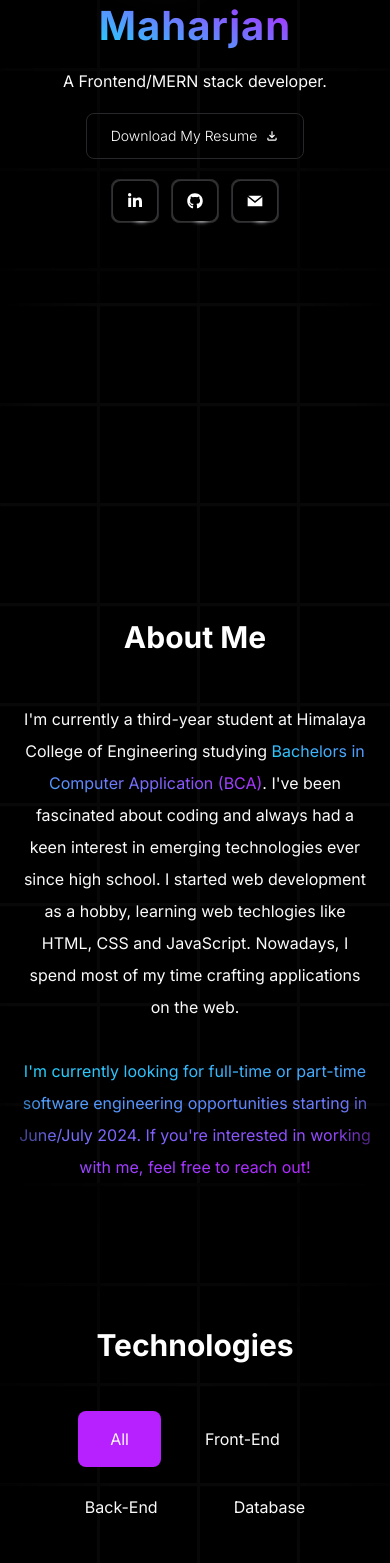
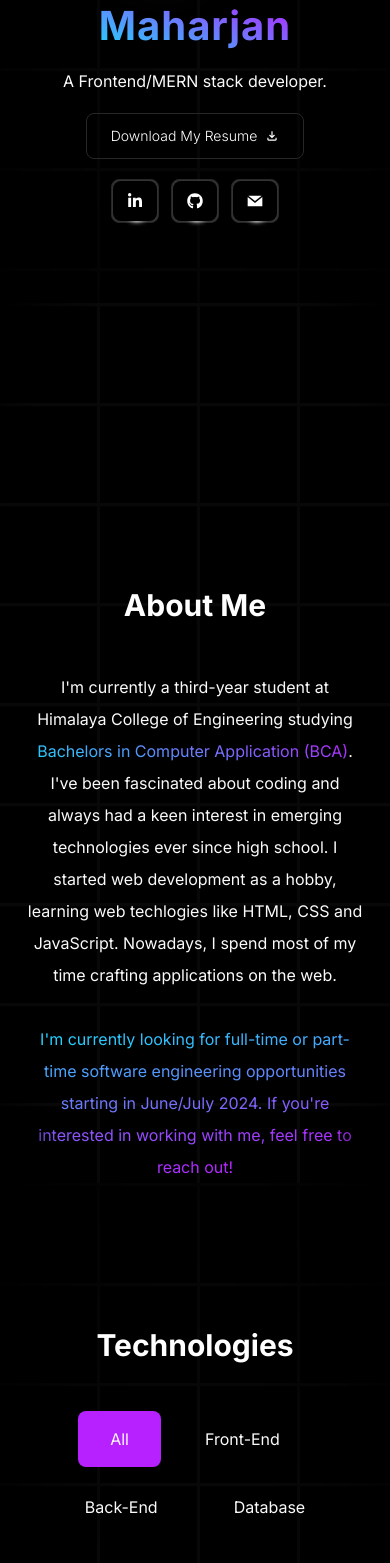
Before and after one commit to SaileshMrzn/Portfolio, a Next.js app: page / in a window 390 px wide. Shown: the part 432-1995 px from the top of the page. Built offline with nearby package versions, Linux system fonts and the light colour scheme.

Commit message:
responsiveness update

```diff
--- a/components/About.tsx
+++ b/components/About.tsx
@@ -38,7 +38,7 @@ const About = () => {
             variants={variants}
             initial="hidden"
             animate={inView ? "show" : "hidden"}
-            className="w-[400px] md:w-[600px] text-center mt-12 leading-8 md:leading-10 px-6 md:px-4"
+            className="w-[400px] md:w-[600px] text-center mt-12 leading-8 md:leading-10 px-8 xs:px-2 md:px-4"
           >
             <p>
               I&apos;m currently a third-year student at Himalaya College of
--- a/components/Cards.tsx
+++ b/components/Cards.tsx
@@ -7,7 +7,7 @@ const Cards = () => {
   return (
     <div>
       <div
-        className="md:h-[120vh] h-[92rem] w-full dark:bg-black bg-white dark:bg-grid-white/[0.03] bg-grid-black/[0.2] relative flex items-center justify-center flex-col"
+        className="h-[110rem] xs:h-[85rem] sm:h-[110vh] md:h-[120vh] w-full dark:bg-black bg-white dark:bg-grid-white/[0.03] bg-grid-black/[0.2] relative flex items-center justify-center flex-col"
         id="projects"
       >
         {/* Radial gradient for the container to give a faded look */}
--- a/components/Technologies.tsx
+++ b/components/Technologies.tsx
@@ -15,7 +15,7 @@ const Technologies = () => {
   return (
     <div>
       <div
-        className="md:h-screen h-[85rem] w-full dark:bg-black bg-white dark:bg-grid-white/[0.03] bg-grid-black/[0.2] relative flex items-center justify-center flex-col"
+        className="h-[90rem] xs:h-[90rem] md:h-screen w-full dark:bg-black bg-white dark:bg-grid-white/[0.03] bg-grid-black/[0.2] relative flex items-center justify-center flex-col"
         id="technologies"
       >
         {/* Radial gradient for the container to give a faded look */}
@@ -70,7 +70,7 @@ const Technologies = () => {
           </div>
         </div>
 
-        <div className="content w-[40vh] md:w-[870px] text-white flex justify-center flex-wrap md:mt-48 -mt-72 h-[20rem] px-6 lg:px-0">
+        <div className="content w-[50vh] md:w-[870px] text-white flex justify-center flex-wrap -mt-96 md:mt-48 h-[20rem] px-6 lg:px-0">
           {Tech.filter(
             (item) =>
               activeCategory === "all" || item.category === activeCategory
--- a/tailwind.config.ts
+++ b/tailwind.config.ts
@@ -174,6 +174,9 @@ const config = {
         scroll:
           "scroll var(--animation-duration, 40s) var(--animation-direction, forwards) linear infinite",
       },
+      screens: {
+        xs: "400px",
+      },
     },
   },
   plugins: [
```
